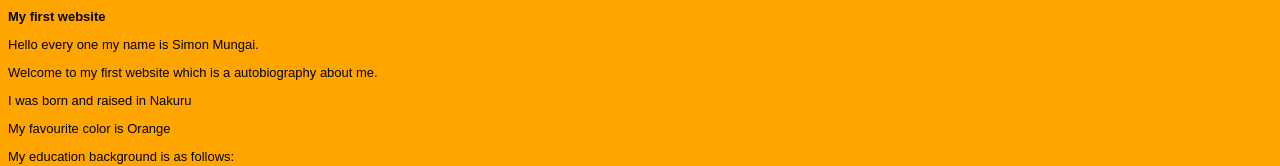
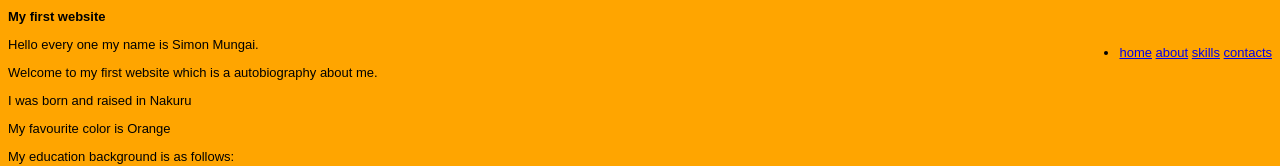
Before and after one commit to sim0n-sys/first, a plain HTML site: page index.html in a window 1280 px wide. Shown: the top 166 px of the page. Drawn offline with Linux system fonts and the light colour scheme.

Commit message:
Add files via upload

```diff
--- a/index.html
+++ b/index.html
@@ -7,6 +7,20 @@
     <link href="styles.css" rel="stylesheet" type="text/css">
     <h1>My first website </h1>
     <body>
+      <div class="simon">
+        <header>
+          <nav>
+            <ul class="nav">
+              <li><a href="index.html">home</a>
+                <a href="about.html">about</a>
+                <a href="skills.html">skills</a>
+                <a href="contacts.html">contacts</a> </li>
+          </nav>
+        </header>
+      </div>
+
+
+
       <p>Hello every one my name is Simon Mungai.</p>
       <p>Welcome to my first website which is a autobiography about me.</p>
       <p>I was born and raised in Nakuru</p>
--- a/styles.css
+++ b/styles.css
@@ -1,7 +1,12 @@
 *{
   background-color: orange;
+  background-size:cover;
 }
+
 *{
   font-family: Arial, Helvetica, sans-serif;
   font-size: 13px;
 }
+.simon{
+  float: right;
+}
```
Also changed, not shown: about.html (added, +22 -0 lines), skills.html (added, +31 -0 lines), 1 other file.
